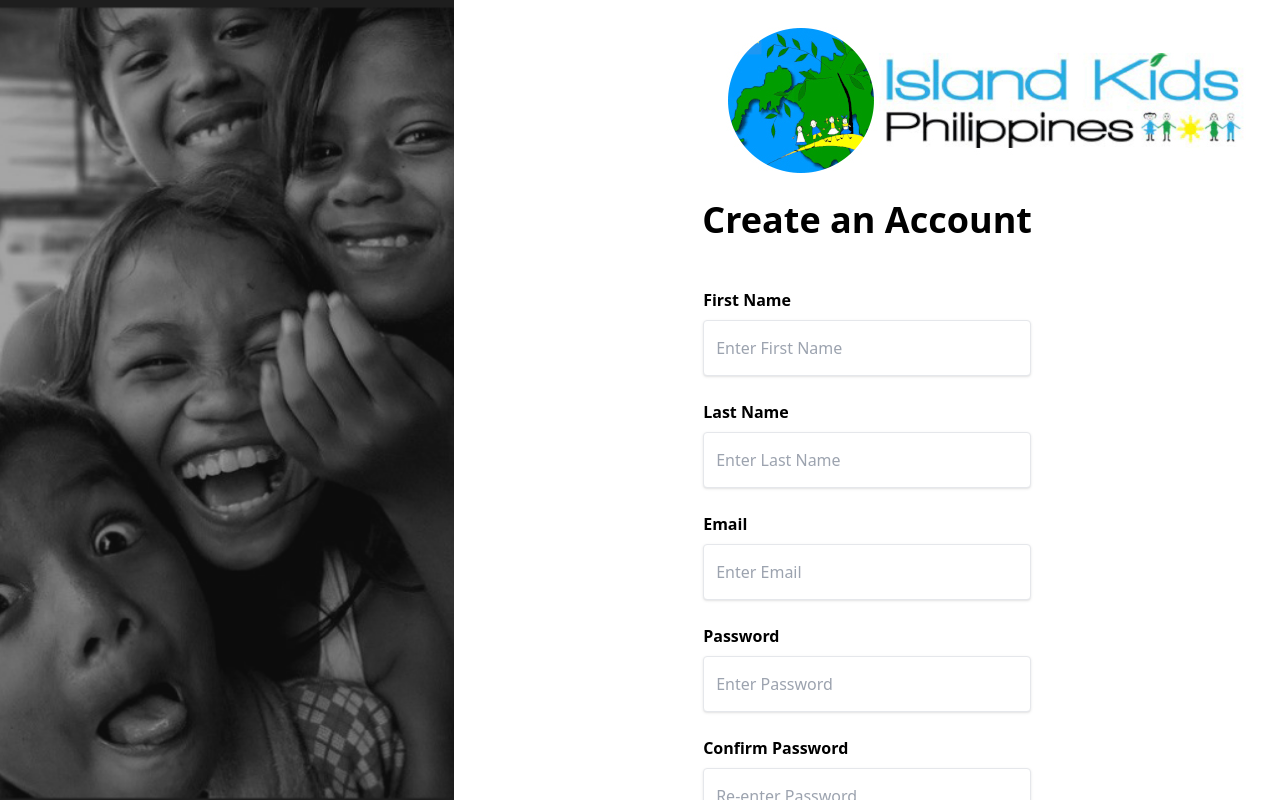
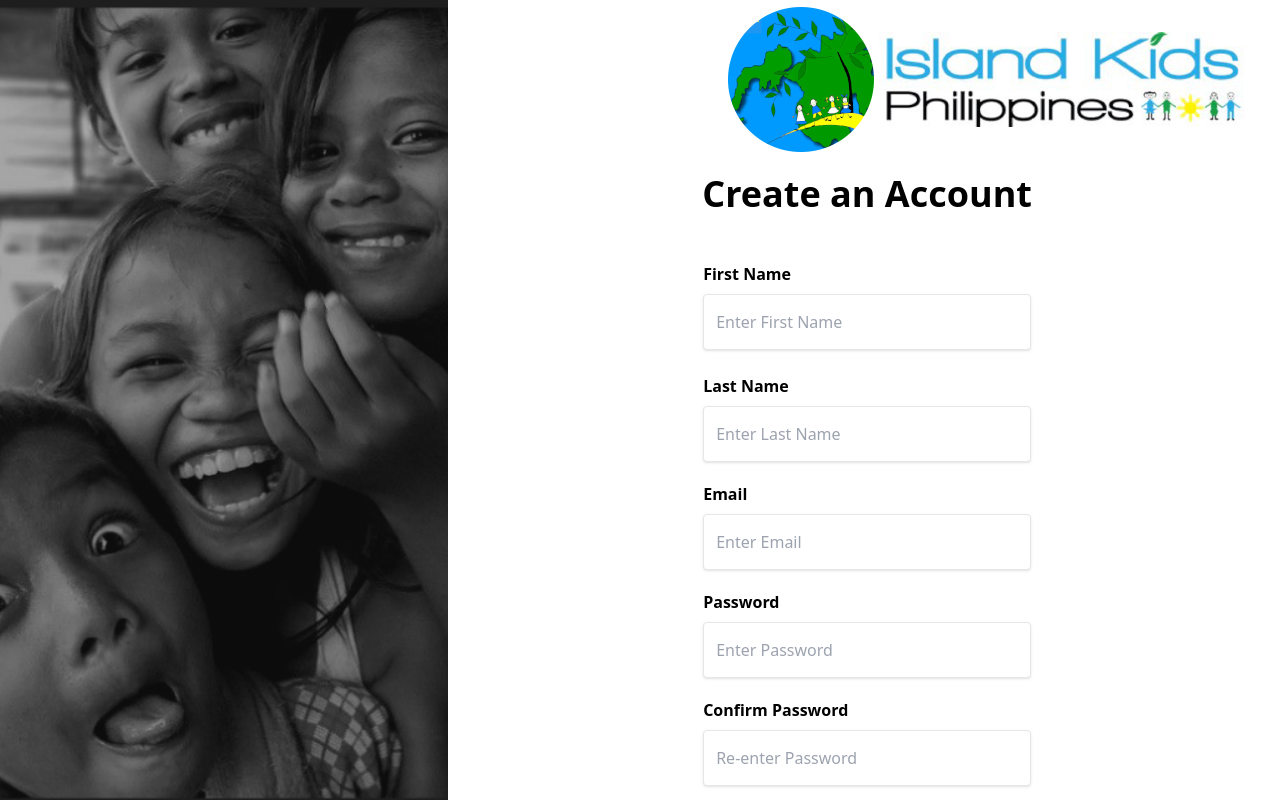
Before and after one commit to Mark-Lumbay/pikif-slp, a Vue app in the folder pikif-app/: page / in a window 1280 px wide. Built offline with nearby package versions, Linux system fonts and the light colour scheme.

Commit message:
added dependencies for fontawesome icons

```diff
--- a/pikif-app/package.json
+++ b/pikif-app/package.json
@@ -8,6 +8,11 @@
     "lint": "vue-cli-service lint"
   },
   "dependencies": {
+    "@fortawesome/fontawesome-svg-core": "^6.4.0",
+    "@fortawesome/free-brands-svg-icons": "^6.4.0",
+    "@fortawesome/free-regular-svg-icons": "^6.4.0",
+    "@fortawesome/free-solid-svg-icons": "^6.4.0",
+    "@fortawesome/vue-fontawesome": "^3.0.3",
     "autoprefixer": "^10",
     "axios": "^1.3.5",
     "core-js": "^3.8.3",
--- a/pikif-app/public/index.html
+++ b/pikif-app/public/index.html
@@ -1,15 +1,19 @@
 <!DOCTYPE html>
 <html lang="">
   <head>
-    <meta charset="utf-8">
-    <meta http-equiv="X-UA-Compatible" content="IE=edge">
-    <meta name="viewport" content="width=device-width,initial-scale=1.0">
-    <link rel="icon" href="<%= BASE_URL %>favicon.ico">
+    <meta charset="utf-8" />
+    <meta http-equiv="X-UA-Compatible" content="IE=edge" />
+    <meta name="viewport" content="width=device-width,initial-scale=1.0" />
+    <link rel="icon" href="<%= BASE_URL %>favicon.ico" />
     <title><%= htmlWebpackPlugin.options.title %></title>
   </head>
   <body>
     <noscript>
-      <strong>We're sorry but <%= htmlWebpackPlugin.options.title %> doesn't work properly without JavaScript enabled. Please enable it to continue.</strong>
+      <strong
+        >We're sorry but <%= htmlWebpackPlugin.options.title %> doesn't work
+        properly without JavaScript enabled. Please enable it to
+        continue.</strong
+      >
     </noscript>
     <div id="app"></div>
     <!-- built files will be auto injected -->
--- a/pikif-app/src/main.js
+++ b/pikif-app/src/main.js
@@ -2,5 +2,6 @@ import { createApp } from "vue";
 import App from "./App.vue";
 import "./assets/tailwind.css";
 import store from "./store/index";
+import "@fortawesome/fontawesome-free/css/all.css";
 
 createApp(App).use(store).mount("#app");
--- a/pikif-app/src/views/RegisterAcc.vue
+++ b/pikif-app/src/views/RegisterAcc.vue
@@ -1,18 +1,20 @@
 <template>
   <div
-    class="w-full h-full flex flex-row items-center justify-center overflow-x-hidden"
+    class="w-full h-full flex flex-row items-center justify-center overflow-x-hidden mb-2"
   >
-    <div
-      class="w-[55%] h-full bg-[url('../assets/bg.png')] bg-center bg-no-repeat bg-cover"
-    ></div>
+    <div class="w-[55%] h-full">
+      <div
+        class="w-[35%] h-full bg-[url('../assets/bg.png')] bg-center bg-no-repeat bg-cover absolute"
+      ></div>
+    </div>
 
     <div class="w-full h-full">
-      <div class="w-full h-[25%] flex">
+      <div class="w-full h-[20%] flex">
         <div class="w-full h-full flex justify-end items-center px-6">
           <img src="../assets/logo_banner_2.jpg" />
         </div>
       </div>
-      <div class="w-full px-52">
+      <div class="w-full px-52 mt-4">
         <div class="mb-12 w-full text-center">
           <h1 class="text-4xl font-semibold">Create an Account</h1>
         </div>
@@ -27,7 +29,7 @@
               />
             </div>
 
-            <div class="mb-6 space-y-2">
+            <div class="mb-5 space-y-2">
               <label class="block font-semibold" for="email">Last Name</label>
               <input
                 class="shadow appearance-none border rounded h-14 py-2 px-3 w-full text-gray-700 leading-tight focus:outline-none focus:shadow-outline"
@@ -37,7 +39,7 @@
               />
             </div>
 
-            <div class="mb-6 space-y-2">
+            <div class="mb-5 space-y-2">
               <label class="block font-semibold" for="email">Email</label>
               <input
                 class="shadow appearance-none border rounded h-14 py-2 px-3 w-full text-gray-700 leading-tight focus:outline-none focus:shadow-outline"
@@ -47,7 +49,7 @@
               />
             </div>
 
-            <div class="mb-6 space-y-2">
+            <div class="mb-5 space-y-2">
               <label class="block font-semibold" for="email">Password</label>
               <input
                 class="shadow appearance-none border rounded h-14 py-2 px-3 w-full text-gray-700 leading-tight focus:outline-none focus:shadow-outline"
@@ -57,7 +59,7 @@
               />
             </div>
 
-            <div class="mb-6 space-y-2">
+            <div class="mb-5 space-y-2">
               <label class="block font-semibold" for="email"
                 >Confirm Password</label
               >
```
Also changed, not shown: 1 other file (tests, documents, lock files or other folders).
